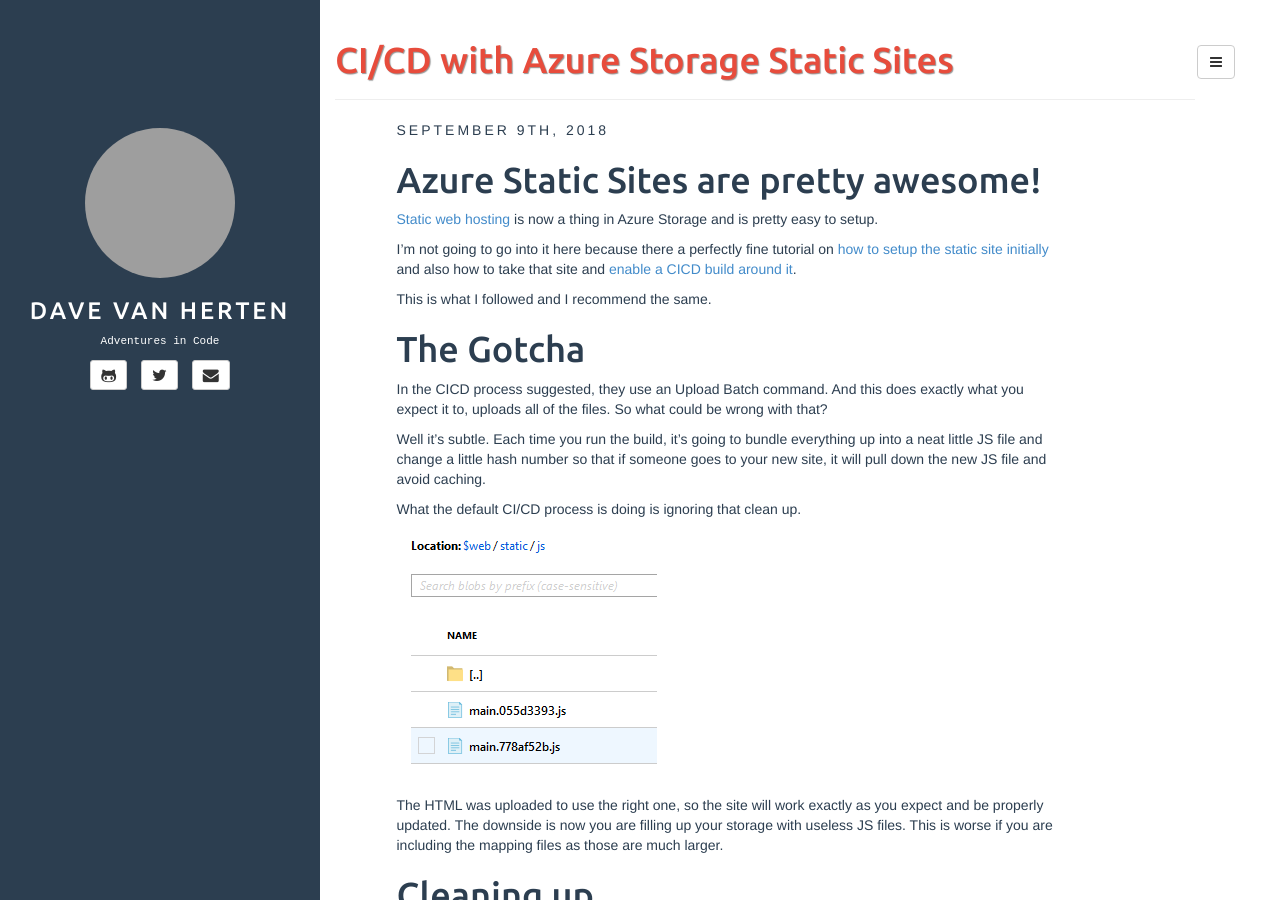
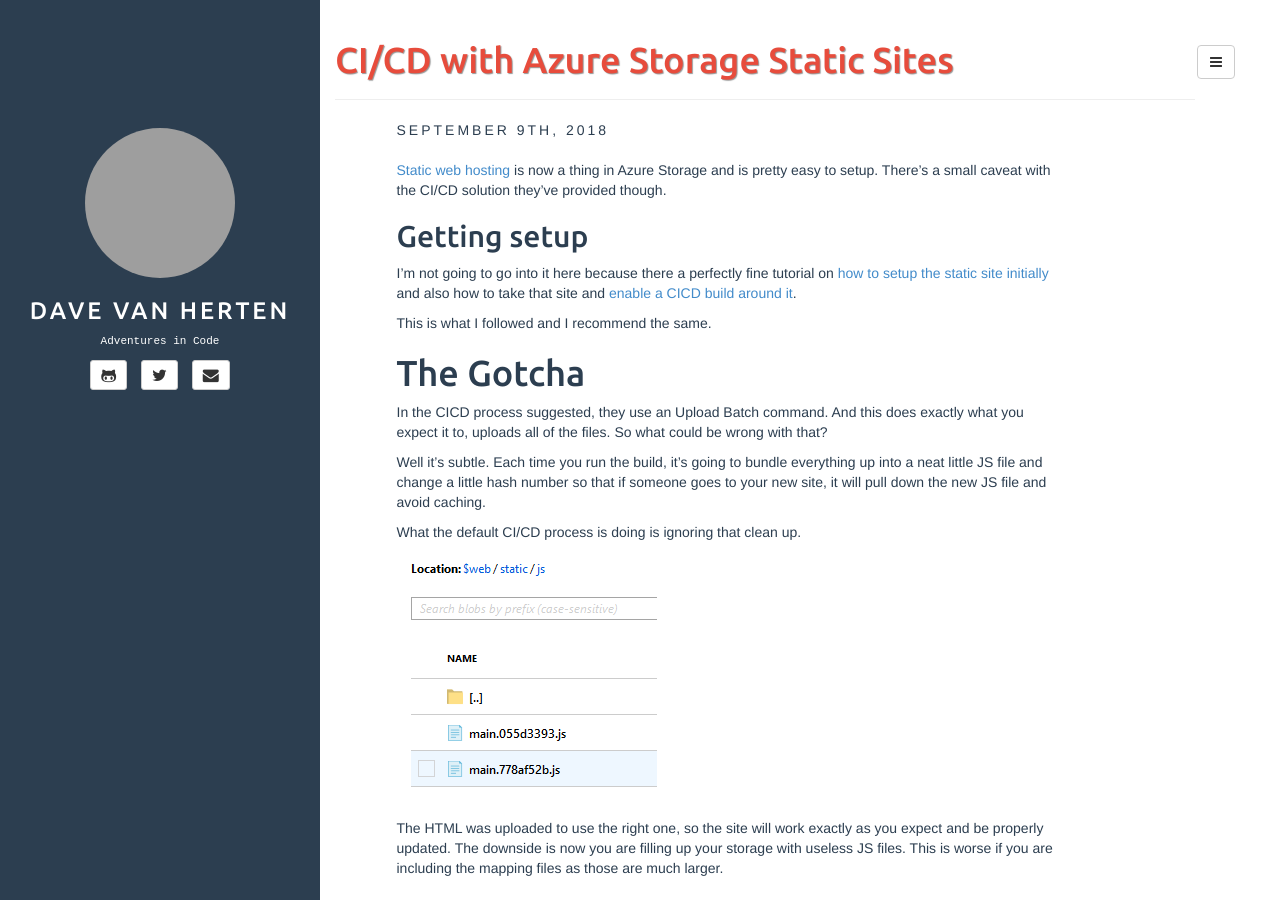
Before and after one commit to dvanherten/dvanherten.github.io, a Jekyll site: the page built from _posts/2018-09-09-azure-static-sites-ci.md, in a window 1280 px wide and 900 px high. Built offline with Jekyll 4.4.1, drawn with Linux system fonts in a browser that asks for light colours; comment, search, counter and statistics services are not loaded; grey boxes are pictures that could not be loaded.

Commit message:
update static site post

```diff
--- a/_posts/2018-09-09-azure-static-sites-ci.md
+++ b/_posts/2018-09-09-azure-static-sites-ci.md
@@ -6,9 +6,10 @@ fullview: false
 comments: true
 permalink: /2018/09/azure-static-sites-cleanup/
 ---
-# Azure Static Sites are pretty awesome!
 
-[Static web hosting](https://azure.microsoft.com/en-us/blog/azure-storage-static-web-hosting-public-preview/) is now a thing in Azure Storage and is pretty easy to setup.
+[Static web hosting](https://azure.microsoft.com/en-us/blog/azure-storage-static-web-hosting-public-preview/) is now a thing in Azure Storage and is pretty easy to setup. There's a small caveat with the CI/CD solution they've provided though.
+
+## Getting setup
 
 I'm not going to go into it here because there a perfectly fine tutorial on [how to setup the static site initially](https://code.visualstudio.com/tutorials/static-website/getting-started) and also how to take that site and [enable a CICD build around it](https://code.visualstudio.com/tutorials/static-website/deploy-VSTS).
 
```
